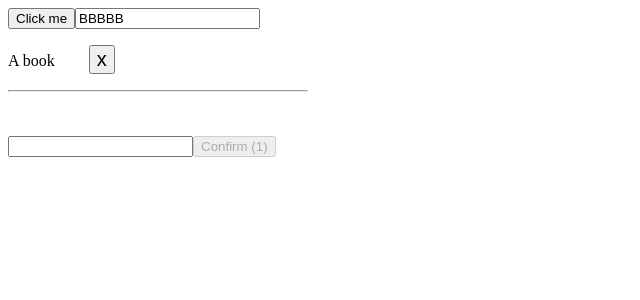
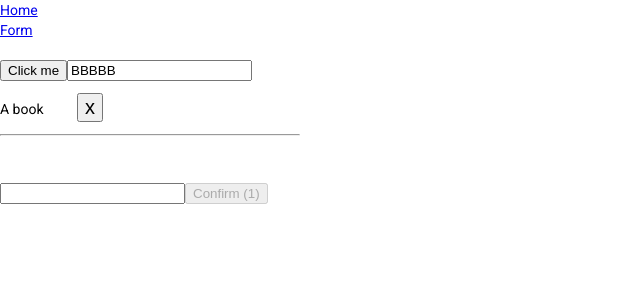
Before and after one commit to obidano/angular-trainings-tracks, an Angular app: page / in a window 1280 px wide. Shown: the top 300 px of the page, without its empty margins (0-640 px from the left). Built offline with nearby package versions, Linux system fonts and the light colour scheme.

Commit message:
angular material

```diff
--- a/angular.json
+++ b/angular.json
@@ -31,6 +31,7 @@
               "src/assets"
             ],
             "styles": [
+              "./node_modules/@angular/material/prebuilt-themes/indigo-pink.css",
               "src/styles.scss"
             ],
             "scripts": []
@@ -99,6 +100,7 @@
               "src/assets"
             ],
             "styles": [
+              "./node_modules/@angular/material/prebuilt-themes/indigo-pink.css",
               "src/styles.scss"
             ],
             "scripts": []
--- a/package.json
+++ b/package.json
@@ -11,10 +11,12 @@
   "private": true,
   "dependencies": {
     "@angular/animations": "~12.1.0",
+    "@angular/cdk": "^12.1.0",
     "@angular/common": "~12.1.0",
     "@angular/compiler": "~12.1.0",
     "@angular/core": "~12.1.0",
     "@angular/forms": "~12.1.0",
+    "@angular/material": "^12.1.0",
     "@angular/platform-browser": "~12.1.0",
     "@angular/platform-browser-dynamic": "~12.1.0",
     "@angular/router": "~12.1.0",
--- a/src/app/app.component.html
+++ b/src/app/app.component.html
@@ -1 +1,6 @@
-<app-mypage></app-mypage>
+<div>
+  <a routerLink="/">Home</a> <br>
+  <a routerLink="/form">Form</a>
+</div>
+<br>
+<router-outlet></router-outlet>
--- a/src/app/app.module.ts
+++ b/src/app/app.module.ts
@@ -7,6 +7,8 @@
 import { ProductComponent } from './pages/product/product.component';
 import { FormComponent } from './pages/form/form.component';
 import {ProductService} from "./product.service";
+import {AppRoutingModule} from "./app-routing.module";
+import { BrowserAnimationsModule } from '@angular/platform-browser/animations';
 
 @NgModule({
   declarations: [
@@ -17,7 +19,9 @@
   ],
   imports: [
     BrowserModule,
-    FormsModule
+    FormsModule,
+    AppRoutingModule,
+    BrowserAnimationsModule
   ],
   providers: [ProductService],
   bootstrap: [AppComponent]
--- a/src/app/product.service.ts
+++ b/src/app/product.service.ts
@@ -24,5 +24,6 @@
   deleteProduct(name: string) {
     this.products = this.products.filter(i => i != name)
     console.log('DELETE', name)
+    this.productsUpdated.next()
   }
 }
--- a/src/index.html
+++ b/src/index.html
@@ -6,8 +6,11 @@
   <base href="/">
   <meta name="viewport" content="width=device-width, initial-scale=1">
   <link rel="icon" type="image/x-icon" href="favicon.ico">
+  <link rel="preconnect" href="https://fonts.gstatic.com">
+  <link href="https://fonts.googleapis.com/css2?family=Roboto:wght@300;400;500&display=swap" rel="stylesheet">
+  <link href="https://fonts.googleapis.com/icon?family=Material+Icons" rel="stylesheet">
 </head>
-<body>
+<body class="mat-typography">
   <app-root></app-root>
 </body>
 </html>
--- a/src/styles.scss
+++ b/src/styles.scss
@@ -1 +1,4 @@
 /* You can add global styles to this file, and also import other style files */
+
+html, body { height: 100%; }
+body { margin: 0; font-family: Roboto, "Helvetica Neue", sans-serif; }
```
Also changed, not shown: src/app/app-routing.module.ts (added, +19 -0 lines), 1 other file (tests, documents, lock files or other folders).
